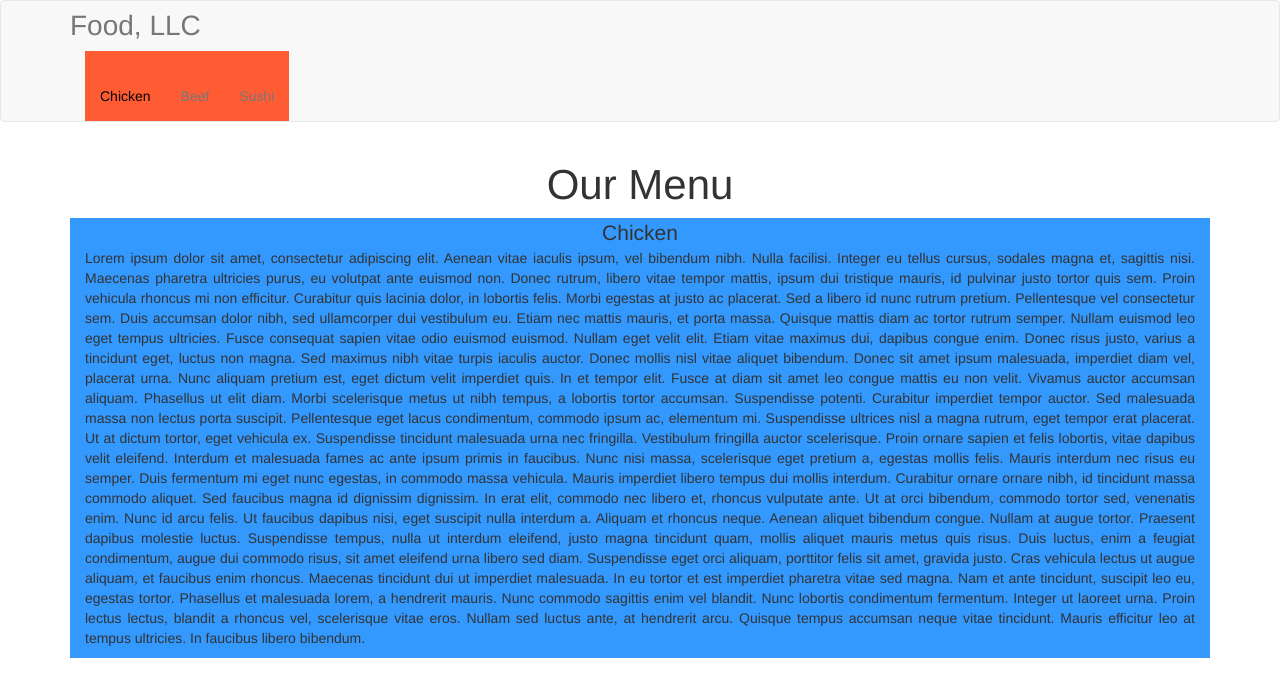
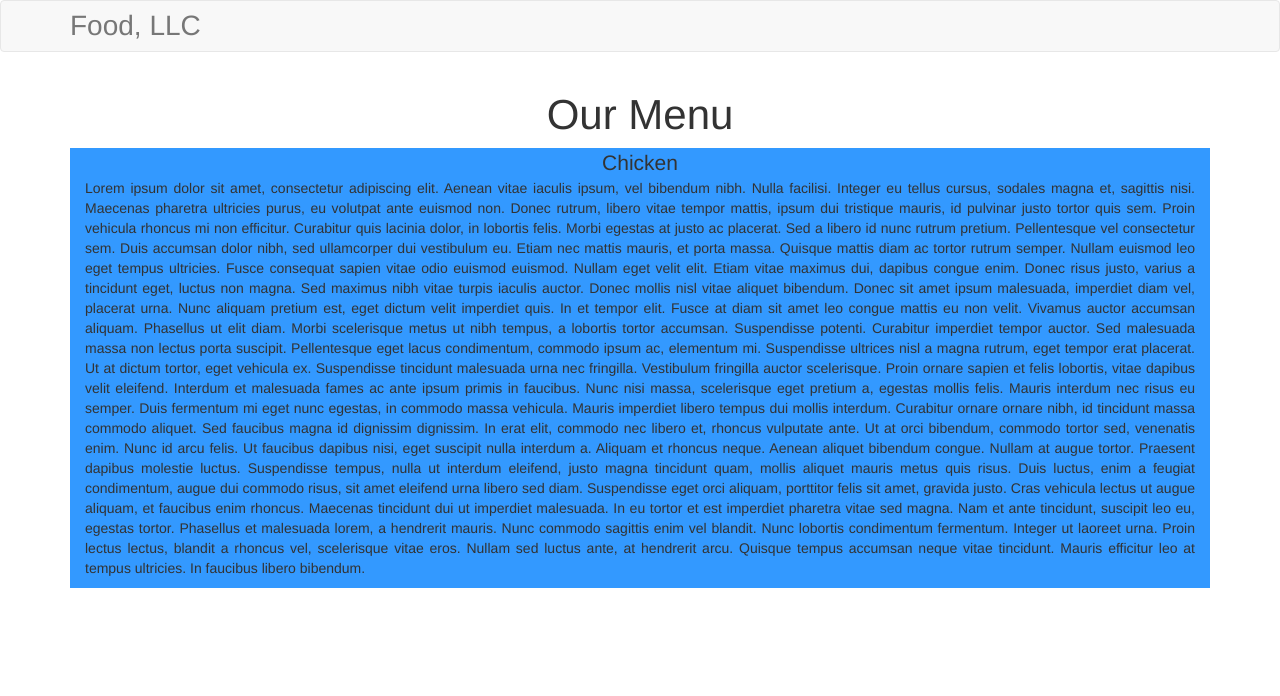
Before and after one commit to braunan2/coursea, a plain HTML site: page module_3/index.html in a window 1280 px wide. Drawn offline with Linux system fonts and the light colour scheme.

Commit message:
module 3

```diff
--- a/module_3/index.html
+++ b/module_3/index.html
@@ -31,7 +31,7 @@
         </div>
 
         <div id="collapsable-nav" class="collapse navbar-collapse">
-           <ul id="nav-list" class="nav navbar-nav">
+           <ul id="nav-list" class="nav navbar-nav visible-xs">
             <li class="active">
               <a href="#">
                 <br class="nav-menu-item">Chicken</a>
```
